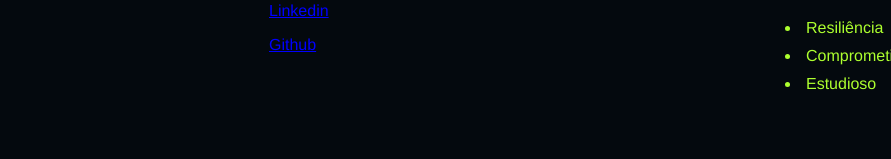
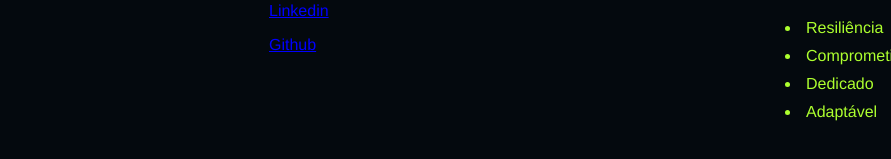
Before and after one commit to guilhermegoiana/guilhermegoiana.github.io, a plain HTML site: page index.html in a window 1280 px wide. Shown: the part 417-576 px from the top of the page, without its empty margins (389-1280 px from the left). Drawn offline with Linux system fonts and the light colour scheme.

Commit message:
Adicionando habilidades

```diff
--- a/index.html
+++ b/index.html
@@ -33,7 +33,8 @@
         <ul>
             <li>Resiliência</li>
             <li>Comprometimento</li>
-            <li>Estudioso</li>
+            <li>Dedicado</li>
+            <li>Adaptável</li>
         </ul>
     </div>
 </body>
```
